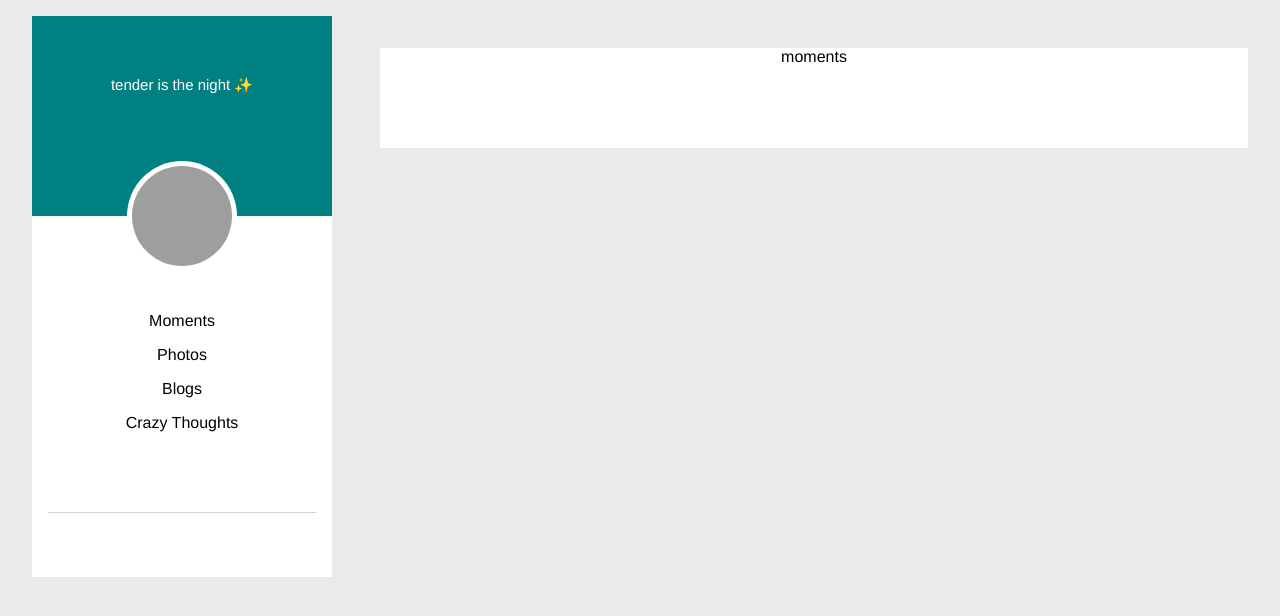
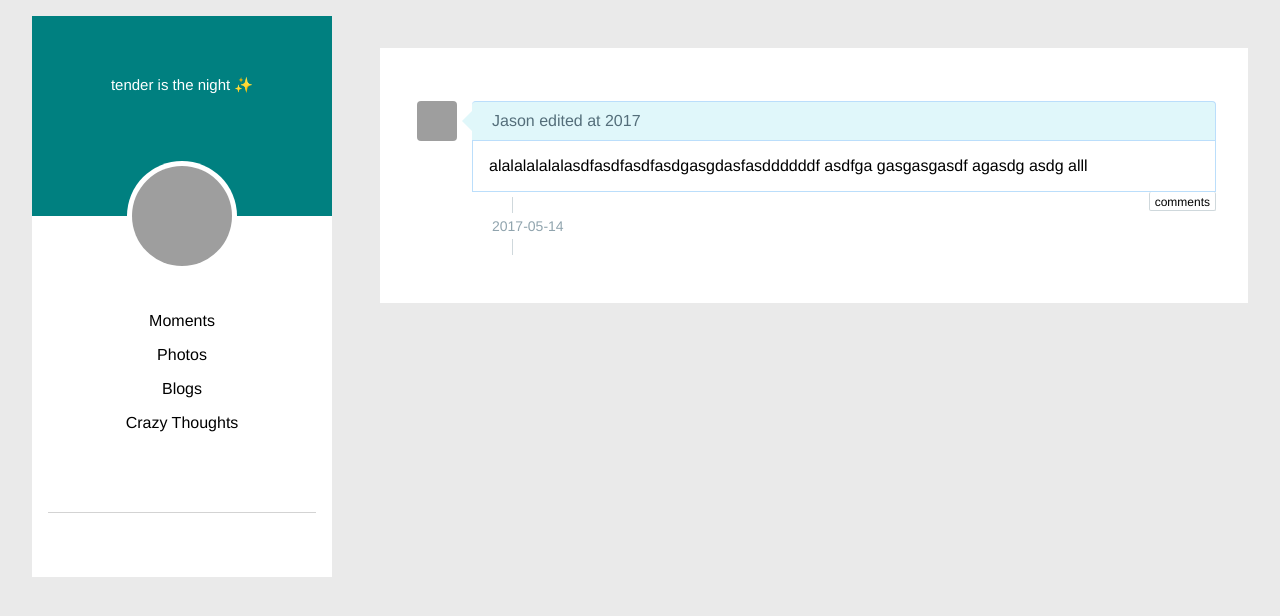
Before and after one commit to Jason0214/PersonalWebsite, a Vue app: page /#/ in a window 1280 px wide. Shown: the top 616 px of the page. Built offline with nearby package versions, Linux system fonts and the light colour scheme; grey boxes are pictures that could not be loaded; the HTML template or start-up script is replaced by a standard one.

Commit message:
:beer: moment message front-end

```diff
--- a/frontend/src/Moments.vue
+++ b/frontend/src/Moments.vue
@@ -1,16 +1,182 @@
 <template>
-  <div>
-    moments
+  <div class="container">
+    <div class="box">
+      <div class="message">
+        <div class="message-avatar">
+          <img style="border-radius:4px" width="40px" height="40px" src="/resource/avatar"/>
+        </div>
+        <div class="message-bubble">
+          <div style="display: flex; flex-direction: column; width: 100%">
+            <div class="message-header">
+              Jason edited at 2017
+            </div>
+            <div class="message-content">
+              alalalalalalasdfasdfasdfasdgasgdasfasddddddf asdfga gasgasgasdf agasdg asdg  alll
+            </div>
+          </div>
+        </div>
+      </div>
+      <div>
+        <div class="comments-panel" v-if="openCommit == true">
+            <div class="comment">
+              <div class="message-avatar">
+                <img style="border-radius:4px" width="30px" height="30px" src="/resource/avatar"/>
+              </div>
+              <div class="comment-content">
+                lalalalala
+              </div>
+            </div>
+            <div class="new-comment">
+              <input style="width:200px;" type="text" />
+            </div>
+        </div>
+        <div class="comments-panel-btn">
+          <span style="font-size: 12px" @click="openCommit = !openCommit">comments</span>
+          <i v-if="openCommit == false" class="fa fa-angle-down"></i>
+          <i v-else class="fa fa-angle-up"></i>
+        </div>
+      </div>
+    </div>
+    <div class="box">
+      <div class="date">
+        2017-05-14
+      </div>
+    </div>
   </div>
 </template>
 
 <script>
 export default {
   name: 'moments',
+  data () {
+    return {
+      openCommit: false
+    }
+  }
 }
 </script>
 
 <style scoped>
-
-
+.container {
+  display: flex;
+  flex-direction: column;
+  justify-content: flex-start;
+  padding: 3em 2em 3em 2em;
+}
+.message {
+  display: flex;
+  flex-direction: row;
+  background: white;
+  border-radius: 4px;
+}
+.message-avatar {
+  display: flex;
+  flex-direction: column;
+  padding: 5px 5px 5px 5px;
+}
+.message-bubble {
+  display: flex;
+  width: 100%;
+  flex-direction: row;
+  align-self: stretch;
+  margin-top: 5px;
+}
+.message-bubble:before {
+  content:'';
+  display: block;
+  margin: 10px 0 10px 0;
+  width: 10px;
+  height: 10px;
+  border-width: 10px 10px 10px 0;
+  border-style: solid;
+  border-color: transparent #E0F7FA transparent #E0F7FA;
+}
+.message-header {
+  display: flex;
+  flex-direction: row;
+  background: #E0F7FA;
+  padding: 10px 20px 10px 20px;
+  border-top-left-radius: 4px;
+  border-top-right-radius: 4px;
+  border-top-style: solid;
+  border-right-style: solid;
+  border-color: #BBDEFB;
+  border-width: 1px;
+  font-size: 18x;
+  color: #546E7A;
+}
+.message-content {
+  display: flex;
+  flex-direction: column;
+  border-style: solid;
+  border-color: #BBDEFB;
+  border-width: 1px;
+  padding: 1em 1em 1em 1em;
+  text-align: left;
+  font-size: 16px;
+  word-wrap: break-word;
+  overflow-wrap: break-word;
+}
+.date {
+  font-size: 14px;
+  color: #90A4AE;
+  text-align: left;
+  margin: 5px 80px 5px 80px
+}
+.box:after {
+  content: "";
+  height: 1em;
+  display: block;
+  margin-top: 5px;
+  margin-left: 100px;
+  border-left-style: solid;
+  border-width: 1px;
+  border-color: #CFD8DC
+}
+.comments-panel {
+  background: #FAFAFA;
+  margin-left: 80px;
+  border-color: #CFD8DC;
+  border-width: 1px;
+  border-bottom-style: solid;
+}
+.comments-panel-btn {
+  float: right;
+  border-width: 1px;
+  padding: 0 5px 0 5px;
+  border-color: #CFD8DC;
+  border-bottom-style: solid;
+  border-left-style: solid;
+  border-right-style: solid;
+  border-radius: 2px;
+  cursor: pointer;
+}
+.comments-panel-btn:active {
+  border-style: inset;
+}
+.comment {
+  display: flex;
+  flex-direction: row;
+  justify-content: flex-start;
+}
+.comment-content {
+  display: flex;
+  flex-direction: column;
+  padding: 1em 1em 1em 1em;
+  font-size: 14px;
+  text-align: left;
+  word-wrap: break-word;
+  overflow-wrap: break-word;
+}
+.new-comment {
+  display: flex;
+  flex-direction: column;
+  justify-content: flex-start;
+  border-width: 1px;
+  border-top-style: solid;
+  border-color: #CFD8DC;
+  background: #E8EAF6;
+  margin: 5px 20px 5px 20px;
+  padding: 5px 5px 0 5px;
+}
 </style>
```
